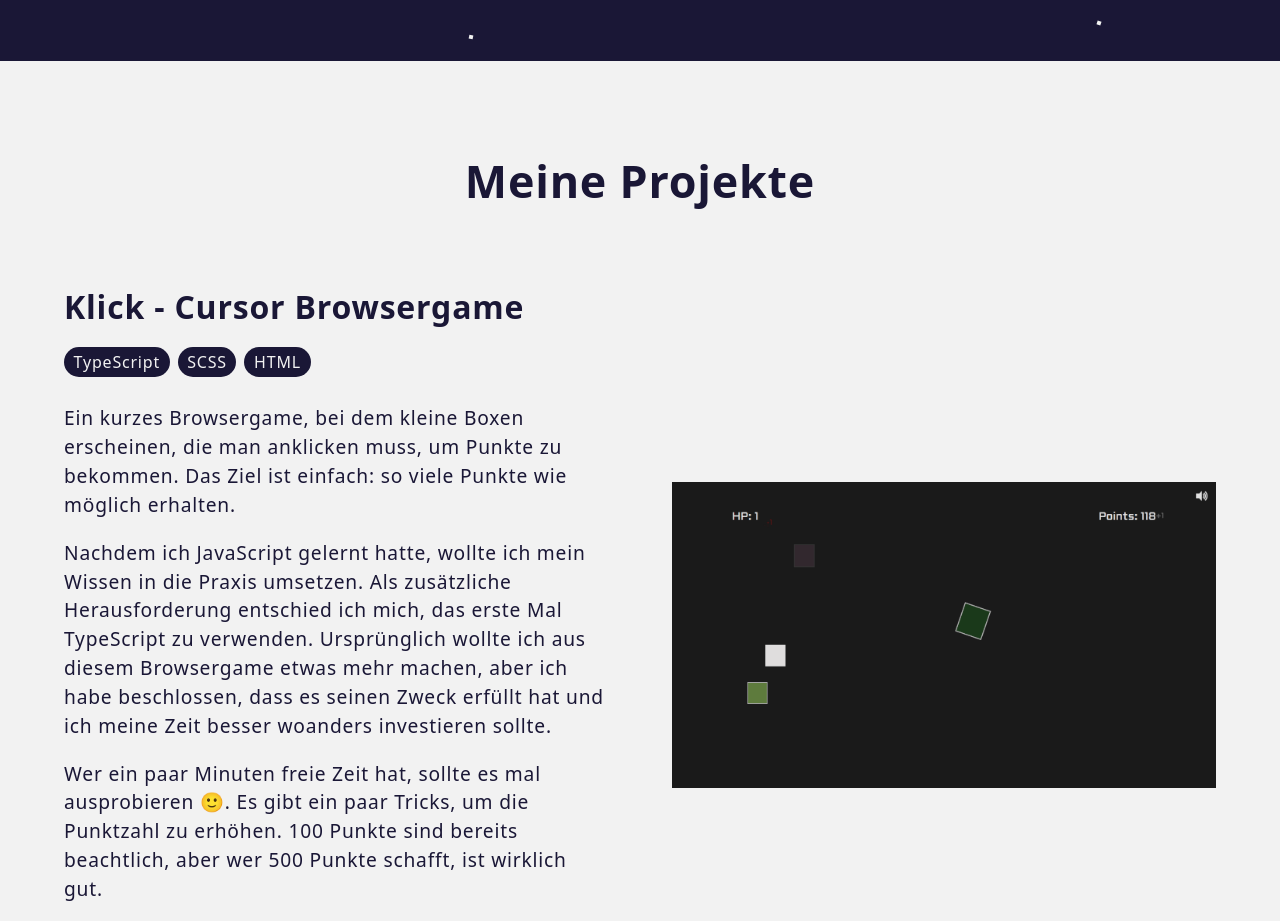
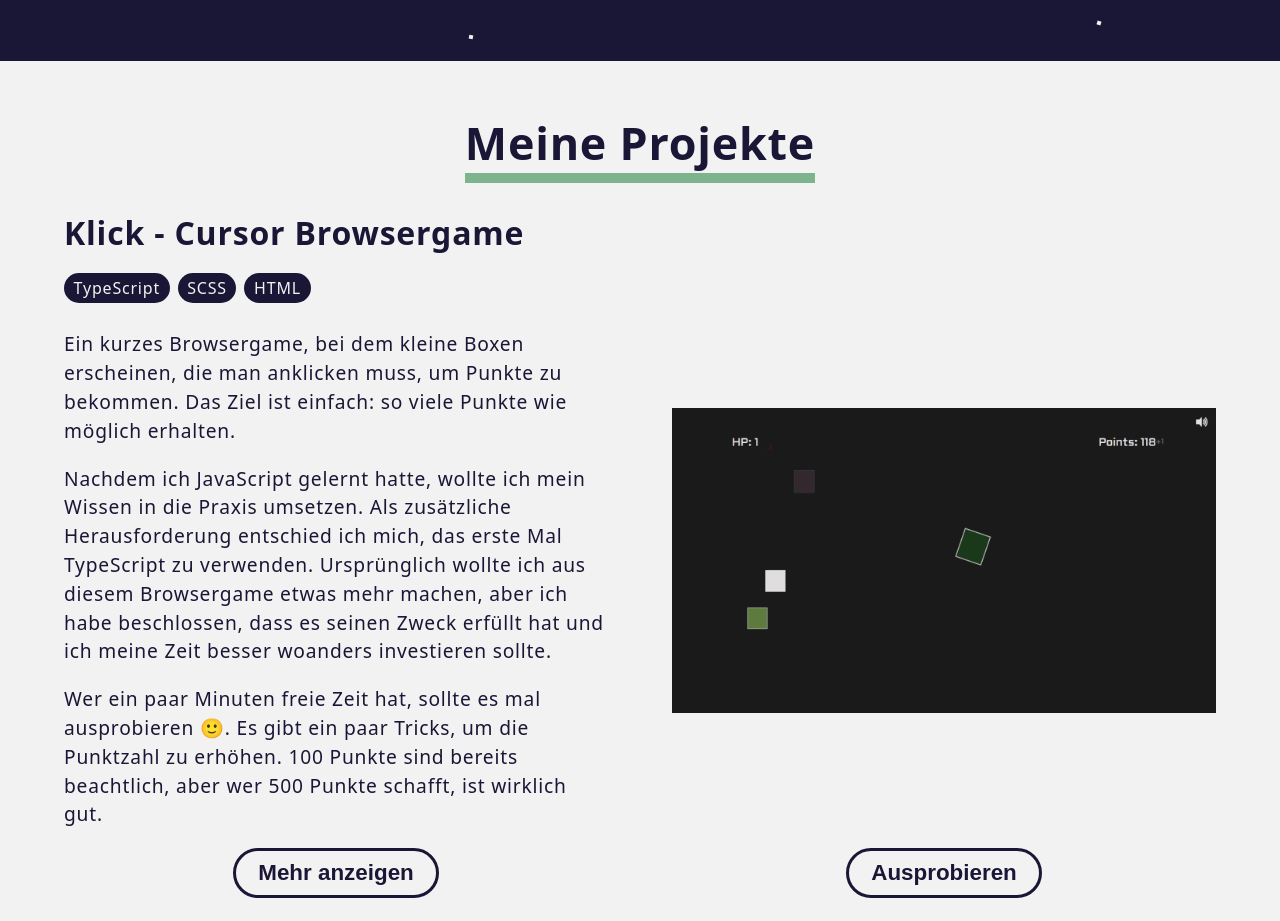
Before and after one commit to SutonToch/Portfolio, a React (Vite) app: page / in a window 1280 px wide. Shown: the part 749-1670 px from the top of the page. Built offline with nearby package versions, Linux system fonts and the light colour scheme.

Commit message:
UPDATE adjust some styles
add bouncy underline animation to projects title and readjust size of btns

```diff
--- a/src/styles/Projects.css
+++ b/src/styles/Projects.css
@@ -8,9 +8,50 @@
 }
 
 .projects-title {
-  text-align: center;
+  display: block;
+  max-width: fit-content;
+  margin: 0 auto;
+  position: relative;
+}
+.projects-title::after {
+  content: "";
+  position: absolute;
+  width: 100%;
+  height: 10px;
+  background-color: #7db48e;
+  bottom: -6px;
+  left: 0;
+}
+.projects-title:hover::after, .projects-title:focus::after {
+  animation: bounce-line 2s ease-in-out;
 }
 
+@keyframes bounce-line {
+  10%, 30% {
+    width: 20%;
+  }
+  40% {
+    width: 115%;
+  }
+  50% {
+    width: 85%;
+  }
+  60% {
+    width: 110%;
+  }
+  70% {
+    width: 90%;
+  }
+  80% {
+    width: 105%;
+  }
+  90% {
+    width: 95%;
+  }
+  100% {
+    width: 100%;
+  }
+}
 .project-container {
   display: grid;
   grid-template-columns: 1fr 1fr;
@@ -72,10 +113,10 @@
   display: flex;
   align-self: start;
   margin: 0 auto;
-  font-size: 1.6rem;
+  font-size: 1.4rem;
   font-weight: bold;
   color: hsl(245, 40%, 15%);
-  border: 5px solid hsl(245, 40%, 15%);
+  border: 3px solid hsl(245, 40%, 15%);
   border-radius: 100vw;
   padding: 0.4em 1em;
   background-color: hsl(0, 0%, 95%);
@@ -102,6 +143,9 @@
   .projects-title {
     font-size: 2.2rem;
   }
+  .projects-title::after {
+    height: 8px;
+  }
   .project-container {
     grid-template-columns: 1fr;
     grid-template-areas: "title" "stack" "image" "start" "short" "btn" !important;
--- a/src/styles/scss/Projects.scss
+++ b/src/styles/scss/Projects.scss
@@ -11,7 +11,51 @@
 }
 
 .projects-title {
-    text-align: center;
+    display: block;
+    max-width: fit-content;
+    margin: 0 auto;
+    position: relative;
+
+    &::after {
+        content:"";
+        position: absolute;
+        width: 100%;
+        height: 10px;
+        background-color: var.$clr-green;
+        bottom: -6px;
+        left: 0;
+    }
+
+    &:hover::after, &:focus::after {
+        animation: bounce-line 2s ease-in-out;
+    }
+}
+
+@keyframes bounce-line {
+    10%, 30% {
+        width: 20%;
+    }
+    40% {
+        width: 115%;
+    }
+    50% {
+        width: 85%;
+    }
+    60% {
+        width: 110%;
+    }
+    70% {
+        width: 90%;
+    }
+    80% {
+        width: 105%;
+    }
+    90% {
+        width: 95%;
+    }
+    100% {
+        width: 100%;
+    }
 }
 
 .project-container {
@@ -86,10 +130,10 @@
     display: flex;
     align-self: start;
     margin: 0 auto;
-    font-size: 1.6rem;
+    font-size: 1.4rem;
     font-weight: bold;
     color: var.$clr-darkblue;
-    border: 5px solid var.$clr-darkblue;
+    border: 3px solid var.$clr-darkblue;
     border-radius: 100vw;
     padding: 0.4em 1em;
     background-color: var.$clr-white;
@@ -115,6 +159,10 @@
 @media (max-width: 1100px) {
     .projects-title {
         font-size: 2.2rem;
+
+        &::after {
+            height: 8px;
+        }
     }
 
     .project-container {
```
Also changed, not shown: 1 other file (tests, documents, lock files or other folders).
